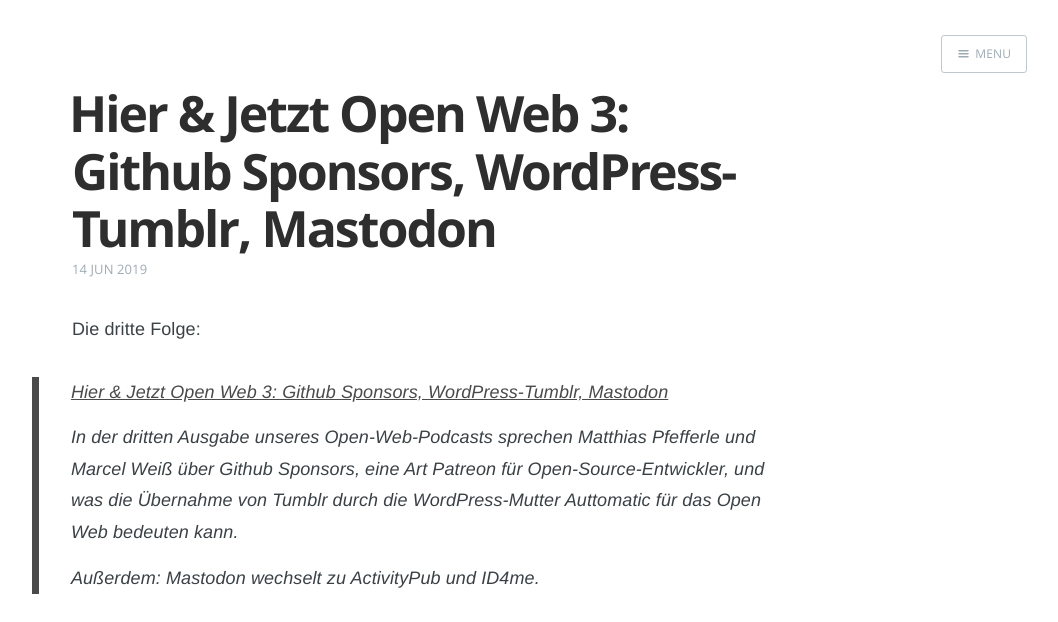
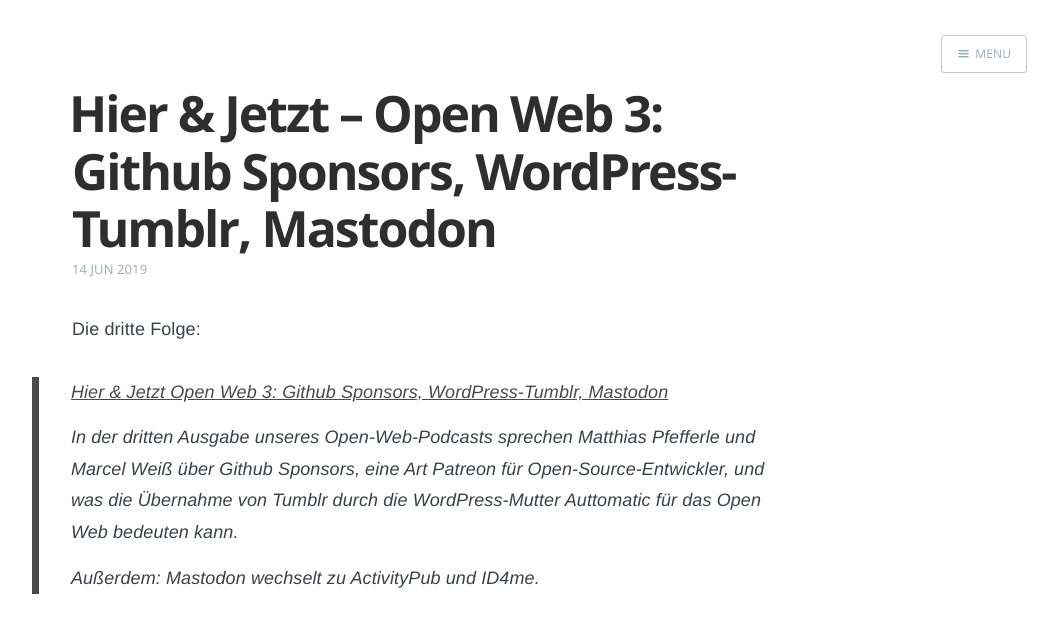
Before and after one commit to OpenWeb-Podcast/website, a Jekyll site: the page built from _posts/2019-06-14-hier-und-jetzt-open-web-3.md, in a window 1280 px wide and 900 px high, cut to the strip 0-622 px from the top of the window. Shown: the whole strip, without its empty margins (213-1271 px from the left). Built offline with Jekyll 4.4.1, drawn with Linux system fonts in a browser that asks for light colours.

```diff
--- a/_posts/2019-06-14-hier-und-jetzt-open-web-3.md
+++ b/_posts/2019-06-14-hier-und-jetzt-open-web-3.md
@@ -1,6 +1,6 @@
 ---
 ID: 1875
-post_title: 'Hier & Jetzt Open Web 3: Github Sponsors, WordPress-Tumblr, Mastodon'
+post_title: 'Hier & Jetzt – Open Web 3: Github Sponsors, WordPress-Tumblr, Mastodon'
 author: Matthias Pfefferle
 post_date: 2019-09-06 10:00:00
 post_excerpt: ""
```
